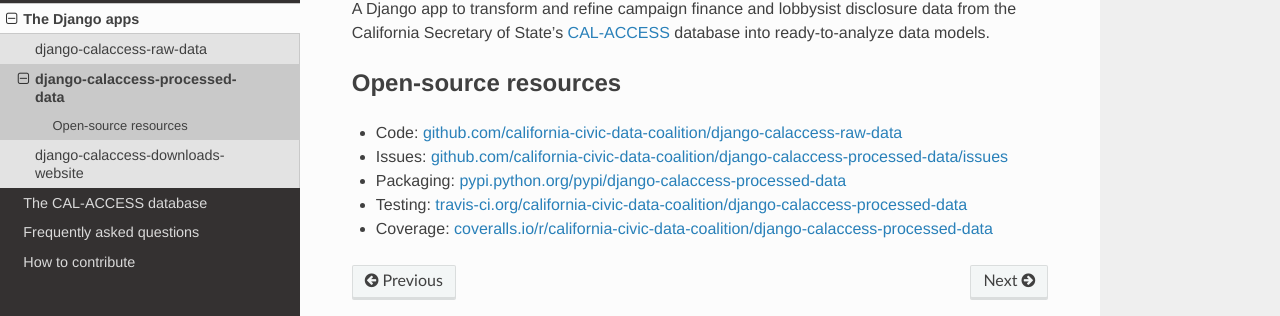
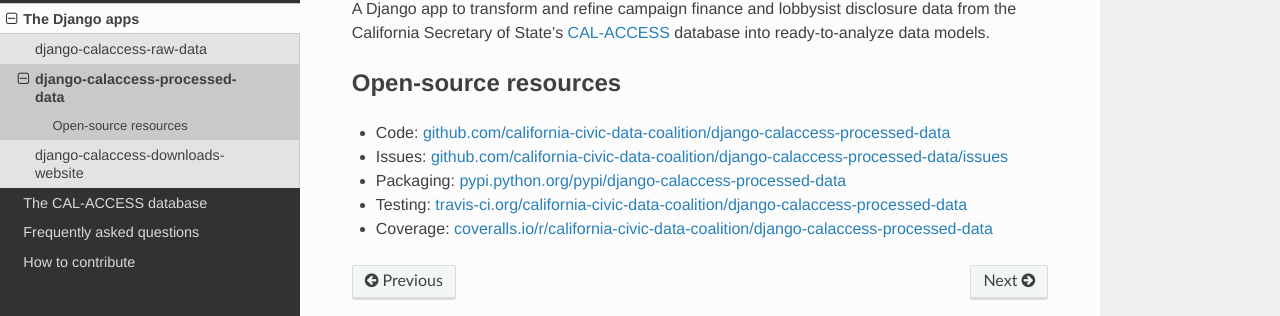
Before and after one commit to palewire/django-calaccess-technical-documentation, a Sphinx documentation site: the page built from docs/apps/calaccess_processed.rst, in a window 1280 px wide. Shown: the part 157-473 px from the top of the page. Built offline with Sphinx 7.4.7 and the Read the Docs theme 2.0.0, drawn with Linux system fonts in a browser that asks for light colours.

Commit message:
Fix wrong link

```diff
--- a/docs/apps/calaccess_processed.rst
+++ b/docs/apps/calaccess_processed.rst
@@ -6,7 +6,7 @@ A Django app to transform and refine campaign finance and lobbysist disclosure d
 Open-source resources
 ---------------------
 
-* Code: `github.com/california-civic-data-coalition/django-calaccess-raw-data <https://github.com/california-civic-data-coalition/django-calaccess-processed-data>`_
+* Code: `github.com/california-civic-data-coalition/django-calaccess-processed-data <https://github.com/california-civic-data-coalition/django-calaccess-processed-data>`_
 * Issues: `github.com/california-civic-data-coalition/django-calaccess-processed-data/issues <https://github.com/california-civic-data-coalition/django-calaccess-processed-data/issues>`_
 * Packaging: `pypi.python.org/pypi/django-calaccess-processed-data <https://pypi.python.org/pypi/django-calaccess-processed-data>`_
 * Testing: `travis-ci.org/california-civic-data-coalition/django-calaccess-processed-data <https://travis-ci.org/california-civic-data-coalition/django-calaccess-processed-data>`_
```
